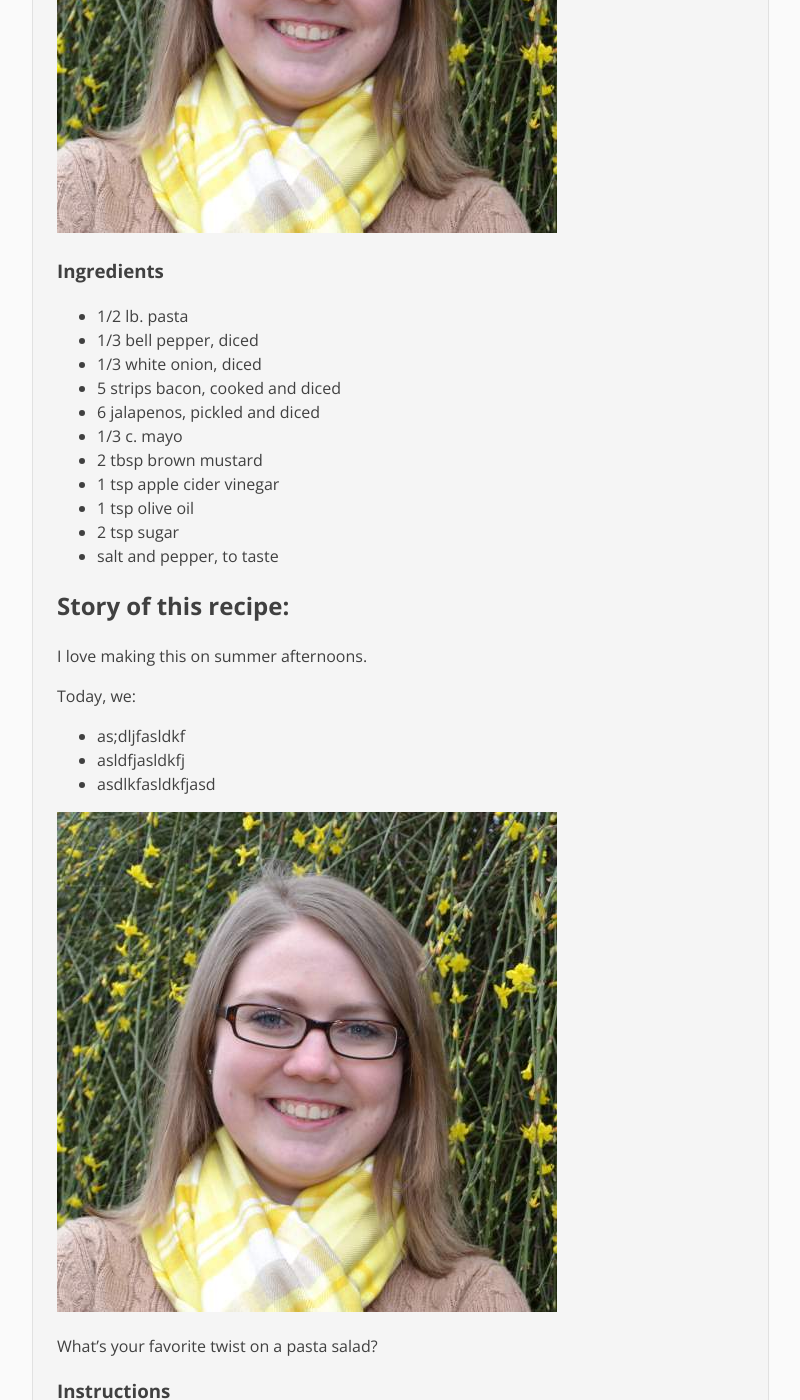
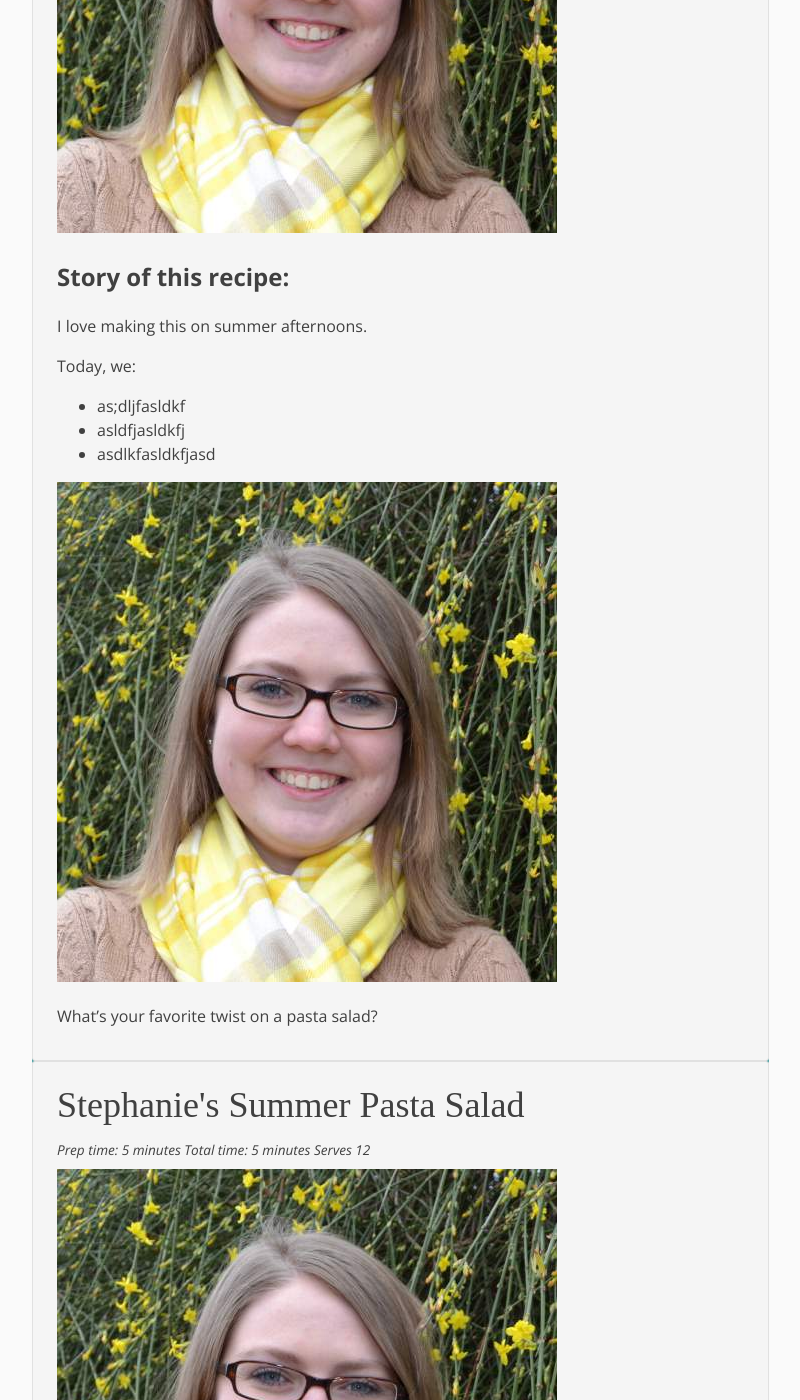
Before and after one commit to orangedaisy/frommyfrontporch, a Jekyll site: the page built from _posts/2015-03-20-stephanies-summer-pasta-salad.html, in a window 1280 px wide and 1400 px high, scrolled down 806 px. Shown: the whole window, without its empty margins (48-848 px from the left). Built offline with Jekyll 4.4.1, drawn with Linux system fonts in a browser that asks for light colours; some web fonts are replaced; Markdown is read by kramdown in place of the engine named in the settings; some of the changed text lies outside the part shown.

Commit message:
Reconfigure recipe layout
Make recipe layout much more sane by off-loading all of the html markup
to the '_layout', allowing the actual body of the post to be written
with Markdown.

All the bits and pieces of the page (ingredients list, cook times, etc)
are still added via front-matter, but now the 'story' behind the recipe
can be written as an actual blog post--not a giant piece of
front-matter.

```diff
--- a/_config.yml
+++ b/_config.yml
@@ -25,7 +25,7 @@
   extension: md
 recipe:
   template:  templates/_recipe.txt
-  extension: html
+  extension: md
 editor: vim
 
 # Sass settings
--- a/_layouts/recipe.html
+++ b/_layouts/recipe.html
@@ -2,6 +2,22 @@
 layout: default
 ---
 <article class="c-post">
+
+  <header class="c-post__header">
+
+    <h1 class="c-post__title">{{ page.title }}</h1>
+
+    <p class="c-post__meta">
+      <span>
+        {{ page.date | date: "%b %-d, %Y" }}
+      </span>
+    </p>
+
+    <p class="c-post__description">{{ page.description }}</p>
+
+    <img class="c-post__featured-img" src="{{ page.image.url }}" alt="{{ page.image.alt }}">
+
+  </header>
 
   <div class="s-post__content">
 
@@ -10,3 +26,42 @@
   </div>
 
 </article>
+
+<article class="c-card c-card--recipe" itemscope itemtype="http://schema.org/Recipe">
+
+  <meta itemprop="url" content="{{ page.url }}">
+
+  <h6 class="c-card__title c-card__title--recipe" itemprop="name">{{ page.title }}</h6>
+
+  <p class="c-card__meta">
+    <span>
+      <meta itemprop="prepTime" content="PT{{ page.time.prep.iso }}">
+      Prep time: {{ page.time.prep.real }}
+    </span>
+    <span>
+      <meta itemprop="totalTime" content="PT{{ page.time.total.iso }}">
+      Total time: {{ page.time.total.real }}
+    </span>
+    <span class="c-post__meta__item" itemprop="recipeYield">
+      Serves {{ page.yield }}
+    </span>
+  </p>
+
+  <img class="u-hidden" itemprop="image" src="{{ page.image.url }}" alt="{{ page.image.alt }}">
+  <p class="u-hidden" itemprop="description">{{ page.description }}</p>
+
+  <h3>Ingredients</h3>
+  <ul>
+    {% for item in page.ingredients %}
+      <li itemprop="ingredients">{{ item }}</li>
+    {% endfor %}
+  </ul>
+
+  <h3>Instructions</h3>
+  <ul itemprop="recipeInstructions">
+    {% for item in page.instructions %}
+      <li>{{ item }}</li>
+    {% endfor %}
+  </ul>
+
+</article>
--- a/_posts/2015-03-20-stephanies-summer-pasta-salad.html
+++ b/_posts/2015-03-20-stephanies-summer-pasta-salad.html
@@ -62,7 +62,8 @@
   - "Add dressing to the pasta mixture a little at a time, until dressed to your liking."
 ---
 
-<div itemscope itemtype="http://schema.org/Recipe">
+{{ page.story | markdownify }}
+<!--<div itemscope itemtype="http://schema.org/Recipe">
 
   <h1 class="c-post__title" itemprop="name">{{ page.title }}</h1>
   <div class="c-post__meta">
@@ -100,4 +101,4 @@
     {% endfor %}
   </ul>
 
-</div>
+</div>-->
```
